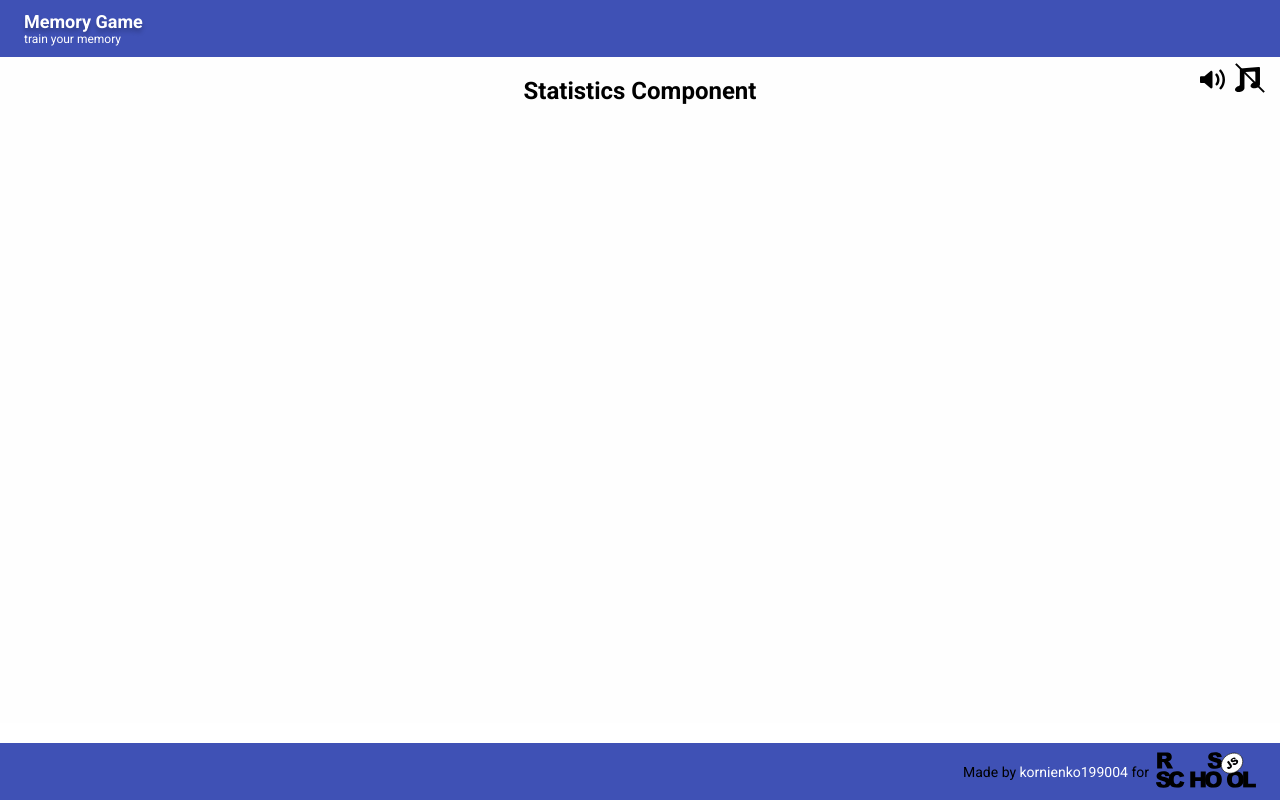
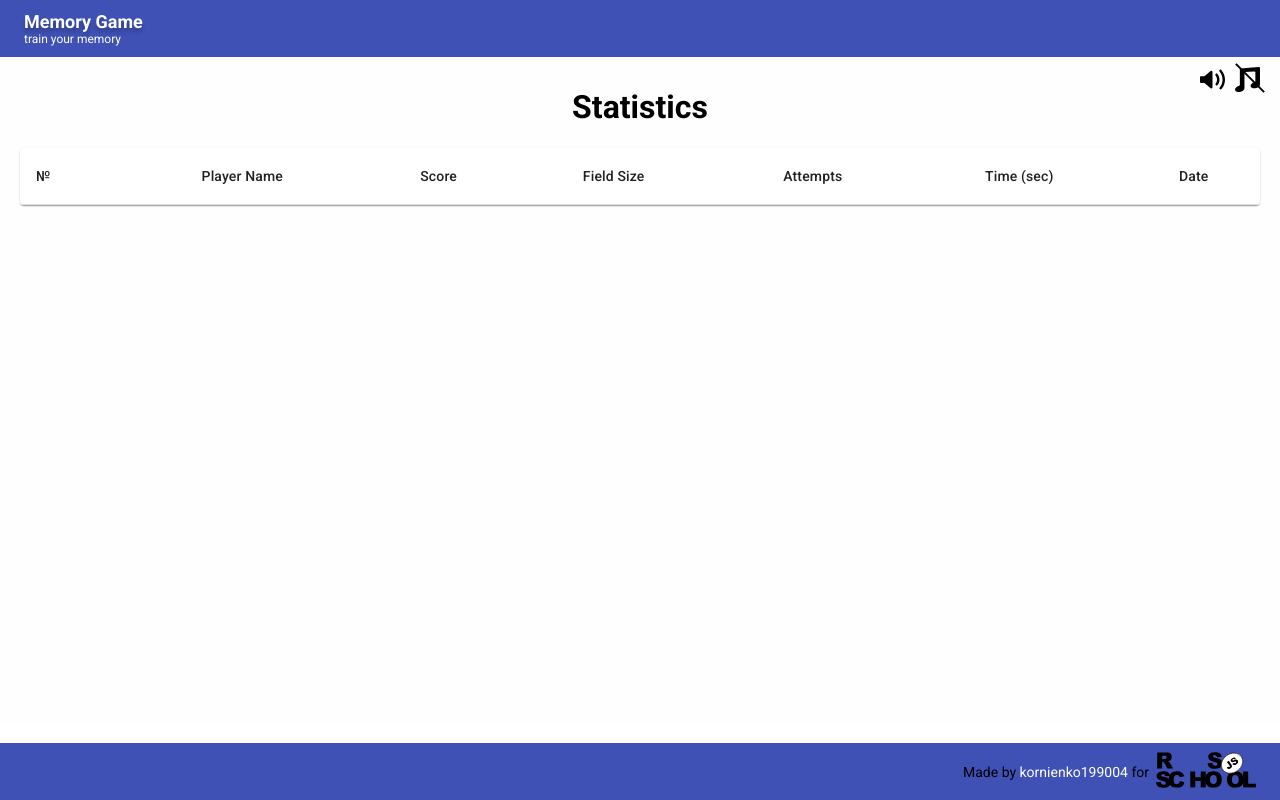
Before and after one commit to kornienko199004/react-game, a React (Create React App) app: page /statistics in a window 1280 px wide. Built offline with nearby package versions, Linux system fonts and the light colour scheme.

Commit message:
feat: implement statistics page

```diff
--- a/package.json
+++ b/package.json
@@ -14,6 +14,7 @@
     "@types/react-dom": "^17.0.0",
     "@types/react-router-dom": "^5.1.7",
     "@types/shortid": "0.0.29",
+    "moment": "^2.29.1",
     "node-sass": "^5.0.0",
     "react": "^17.0.1",
     "react-dom": "^17.0.1",
@@ -21,7 +22,6 @@
     "react-scripts": "4.0.2",
     "shortid": "^2.2.16",
     "typescript": "^4.1.2",
-    "use-sound": "^2.0.1",
     "web-vitals": "^1.0.1"
   },
   "scripts": {
--- a/src/components/Statistics/Statistics.tsx
+++ b/src/components/Statistics/Statistics.tsx
@@ -1,7 +1,60 @@
 import React from 'react';
+import { makeStyles } from '@material-ui/core/styles';
+import Table from '@material-ui/core/Table';
+import TableBody from '@material-ui/core/TableBody';
+import TableCell from '@material-ui/core/TableCell';
+import TableContainer from '@material-ui/core/TableContainer';
+import TableHead from '@material-ui/core/TableHead';
+import TableRow from '@material-ui/core/TableRow';
+import Paper from '@material-ui/core/Paper';
+import StorageService from '../../common/services/storage.service';
+import { IGameStatistics } from '../../common/models/models';
+import moment from 'moment';
 
-export default function Statistics() {
+const useStyles = makeStyles({
+  table: {
+    minWidth: 375,
+  },
+});
+
+export default function Statistics(props: { storageService: StorageService }) {
+  const classes = useStyles();
+  const statistics: IGameStatistics[] = props.storageService.getStatisticsData() || [];
+  const dataSource: IGameStatistics[] = statistics.slice().sort((a, b) => b.score - a.score).slice(0, 10);
+  console.log(statistics);
   return (
-    <h2>Statistics Component</h2>
+    <div className="statistics-wrapper">
+      <h1>Statistics</h1>
+    <TableContainer component={Paper}>
+      <Table className={classes.table} aria-label="simple table">
+        <TableHead>
+          <TableRow>
+            <TableCell>№</TableCell>
+            <TableCell align="center">Player&nbsp;Name</TableCell>
+            <TableCell align="center">Score</TableCell>
+            <TableCell align="center">Field&nbsp;Size</TableCell>
+            <TableCell align="center">Attempts</TableCell>
+            <TableCell align="center">Time&nbsp;(sec)</TableCell>
+            <TableCell align="center">Date</TableCell>
+          </TableRow>
+        </TableHead>
+        <TableBody>
+          {dataSource.map((row: IGameStatistics, index: number) => (
+            <TableRow key={row.createAt}>
+              <TableCell component="th" scope="row" align="left"><b>{index + 1}</b></TableCell>
+              <TableCell align="center">
+                {row.playerName}
+              </TableCell>
+              <TableCell align="center">{row.score}</TableCell>
+              <TableCell align="center">{row.fieldSize}</TableCell>
+              <TableCell align="center">{row.attempts}</TableCell>
+              <TableCell align="center">{row.time}</TableCell>
+              <TableCell align="center">{moment(row.createAt).format('MMMM Do YYYY, HH:mm:ss')}</TableCell>
+            </TableRow>
+          ))}
+        </TableBody>
+      </Table>
+    </TableContainer>
+    </div>
   );
 }
--- a/src/layouts/components/Main/Main.tsx
+++ b/src/layouts/components/Main/Main.tsx
@@ -160,7 +160,7 @@ class Main extends React.Component<RouteComponentProps<any>, any> {
               <Settings {...{ storageService: this.storageService, updateSettings: this.updateSettingsHandler }} />
             </Route>
             <Route exact path="/statistics">
-              <Statistics />
+              <Statistics storageService={this.storageService} />
             </Route>
           </Switch>
         </div>
--- a/src/layouts/components/Main/main.scss
+++ b/src/layouts/components/Main/main.scss
@@ -241,3 +241,7 @@
     top: 40%;
   }
 }
+
+.statistics-wrapper {
+  padding: 10px 20px;
+}
```
Also changed, not shown: 1 other file (tests, documents, lock files or other folders).
